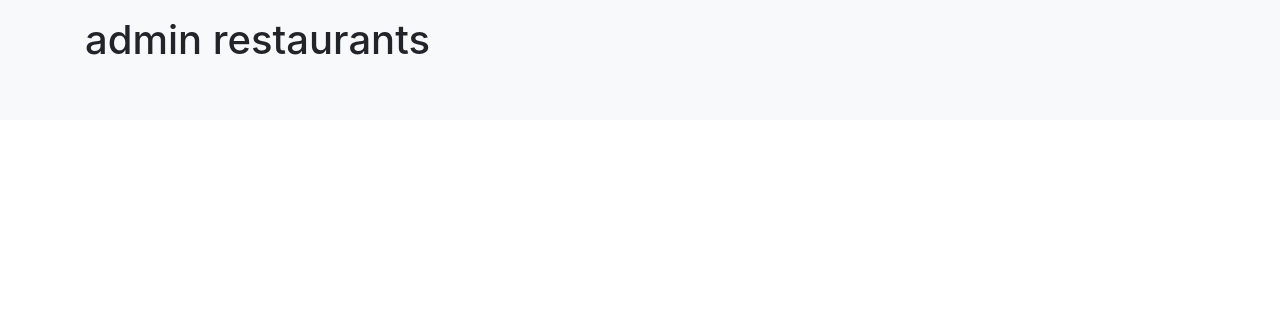
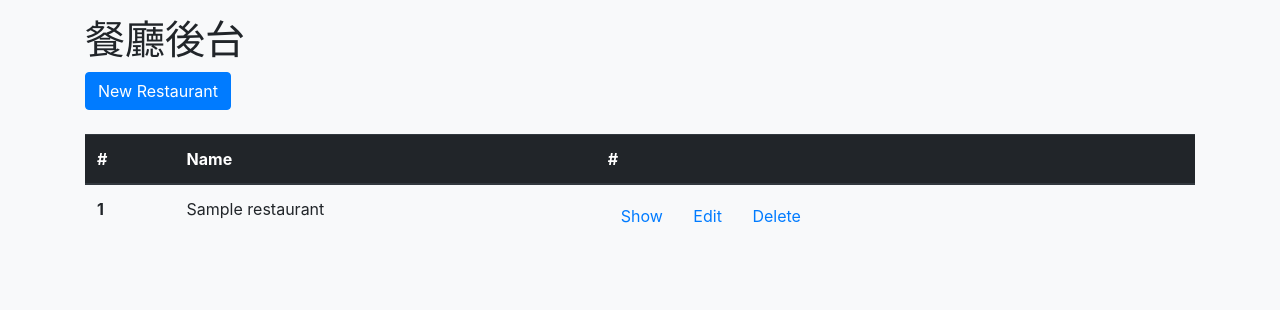
Before and after one commit to king27350/AC-forum, a Node server app: template views/admin/restaurants.handlebars in a window 1280 px wide. Shown: the part 56-366 px from the top of the page. Run offline with Node 20, Linux system fonts and the light colour scheme; the template is opened without the code that fills it: values that come from a table or form of the project are taken from there, others are empty; a user stored in the database is signed in; tables that the repository leaves empty hold one stand-in row (values such as "Sample post"); some libraries are stand-ins or nearby versions.

Commit message:
瀏覽餐廳總表

```diff
--- a/views/admin/restaurants.handlebars
+++ b/views/admin/restaurants.handlebars
@@ -1,3 +1,41 @@
-<h1>
-  admin restaurants
-</h1>
+<h1>餐廳後台</h1>
+
+<a href='/admin/restaurants/create'>
+  <button type="button" class="btn btn-primary">New Restaurant</button>
+</a>
+
+<br />
+<br />
+
+<table class="table">
+  <thead class="thead-dark">
+    <tr>
+      <th scope="col">#</th>
+      <th scope="col">Name</th>
+      <th scope="col">#</th>
+    </tr>
+  </thead>
+  <tbody>
+    {{#each restaurants}}
+    <tr>
+      <th scope="row">{{this.id}}</th>
+      <td>{{this.name}}</td>
+      <td>
+        <button type="button" class="btn btn-link">
+          <a href="/admin/restaurants/{{this.id}}">
+            Show
+          </a>
+        </button>
+        <button type="button" class="btn btn-link">
+          <a href="/admin/restaurants/{{this.id}}/edit">
+            Edit
+          </a>
+        </button>
+        <form action="/admin/restaurants/{{this.id}}?_method=DELETE" method="POST" style="display: inline;">
+          <button type="submit" class="btn btn-link">Delete</button>
+        </form>
+      </td>
+    </tr>
+    {{/each}}
+  </tbody>
+</table>
```
Also changed, not shown: controllers/adminController.js (+6 -1 lines).
